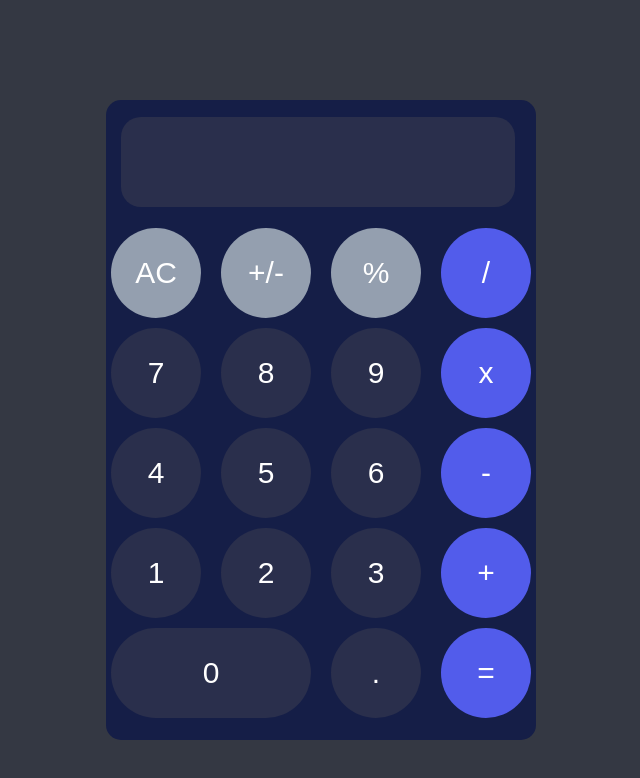
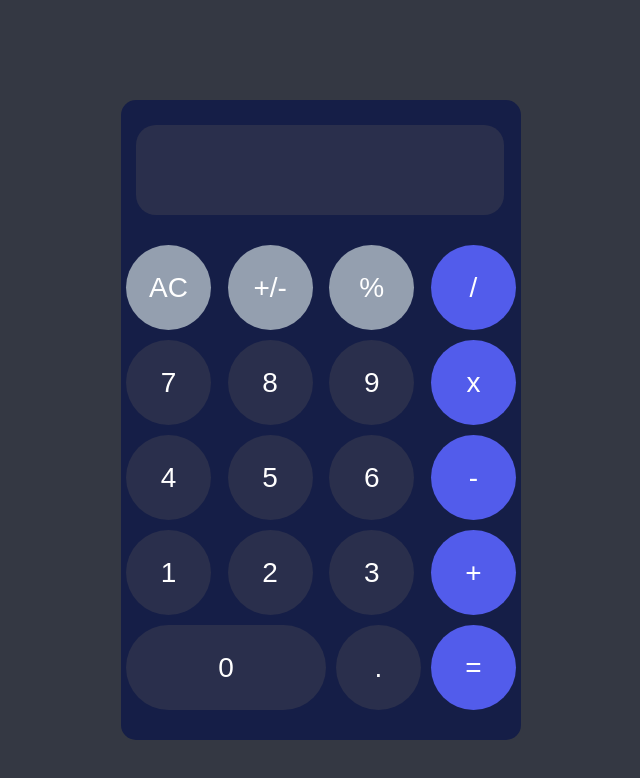
Before and after one commit to thinyuhlaing/Calculator, a plain HTML site: page index.html in a window 1280 px wide. Shown: the whole page, without its empty margins (319-959 px from the left). Drawn offline with Linux system fonts and the light colour scheme.

Commit message:
commit 3

```diff
--- a/style.css
+++ b/style.css
@@ -6,7 +6,7 @@ body {
 }
 
 .container {
-  width: 430px;
+  width: 400px;
   height: 640px;
   margin: 100px auto;
   display: flex;
@@ -24,7 +24,7 @@ body {
   padding: 10px;
   border-radius: 20px;
   background-color: #2a2f4c;
-  font-size: 38px;
+  font-size: 35px;
 }
 
 .numbers {
@@ -50,12 +50,13 @@ body {
 .sign2 {
   border: none;
   border-radius: 50px;
-  width: 90px;
-  height: 90px;
+  width: 85px;
+  height: 85px;
   margin: 5px;
   background-color: #2a2f4c;
   color: white;
-  font-size: 30px;
+  font-size: 28px;
+  text-align: center;
 }
 
 .number:active {
```
